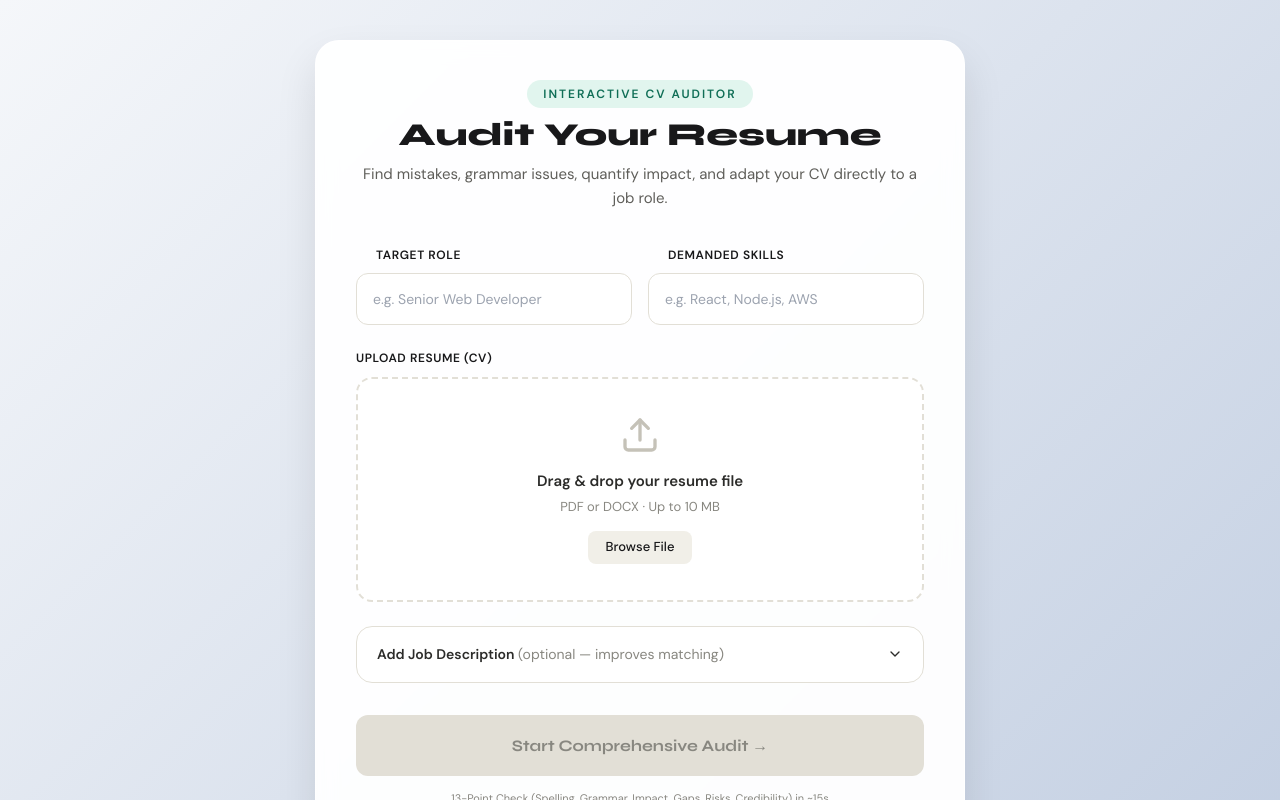
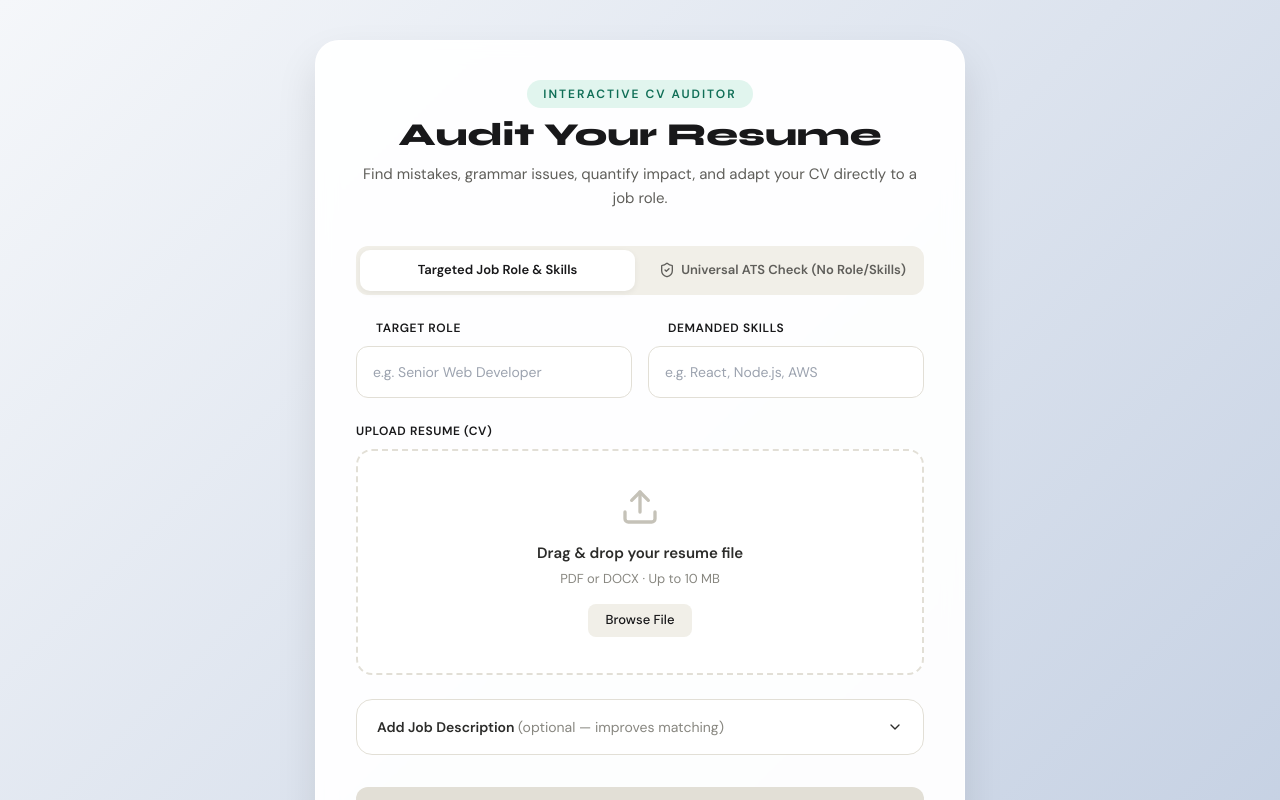
Before and after one commit to Ashwani4545/SkillSync, a Next.js app in the folder frontend/: page /analyze/upload in a window 1280 px wide. Shown: the top 800 px of the page. Built offline with nearby package versions, Linux system fonts and the light colour scheme; no server answers.

Commit message:
Add Universal ATS Check tool card and View More pagination button for resumes list

```diff
--- a/frontend/src/app/analyze/upload/page.tsx
+++ b/frontend/src/app/analyze/upload/page.tsx
@@ -1,13 +1,19 @@
 "use client";
-import { useCallback, useState } from "react";
+import { useCallback, useState, useEffect, Suspense } from "react";
 import { useDropzone } from "react-dropzone";
-import { useRouter } from "next/navigation";
-import { Upload, FileText, X, Loader2, ChevronDown, ChevronUp, Briefcase, Code, FileCode, CheckCircle } from "lucide-react";
+import { useRouter, useSearchParams } from "next/navigation";
+import { Upload, FileText, X, Loader2, ChevronDown, ChevronUp, Briefcase, Code, FileCode, CheckCircle, ShieldCheck } from "lucide-react";
 import { apiClient } from "@/lib/api";
 
-export default function UploadPage() {
+function UploadFormContent() {
   const router = useRouter();
+  const searchParams = useSearchParams();
+  const isUniversalModeParam = searchParams.get("mode") === "universal";
+
   const [file, setFile] = useState<File | null>(null);
+
+  // Universal mode state
+  const [isUniversalMode, setIsUniversalMode] = useState(isUniversalModeParam);
 
   // New Target Job Info states
   const [targetRole, setTargetRole] = useState("");
@@ -22,6 +28,12 @@ export default function UploadPage() {
   // Global page states
   const [uploading, setUploading] = useState(false);
   const [error, setError] = useState("");
+
+  useEffect(() => {
+    if (isUniversalModeParam) {
+      setIsUniversalMode(true);
+    }
+  }, [isUniversalModeParam]);
 
   // Resume Dropzone
   const onDrop = useCallback((accepted: File[]) => {
@@ -79,13 +91,16 @@ export default function UploadPage() {
       setError("Please select or drop a resume file first.");
       return;
     }
+
+    if (!isUniversalMode) {
       if (!targetRole.trim()) {
-      setError("Target job role is required to analyze your CV contextually.");
+        setError("Target job role is required for role-targeted analysis. Or switch to Universal ATS mode.");
         return;
       }
       if (!demandedSkills.trim()) {
-      setError("Please specify the demanded skills for this role.");
+        setError("Please specify demanded skills for role-targeted analysis. Or switch to Universal ATS mode.");
         return;
+      }
     }
 
     setUploading(true);
@@ -100,9 +115,9 @@ export default function UploadPage() {
       // 2. Trigger Comprehensive Audit
       const { data: analysis } = await apiClient.post("/analysis/start", {
         resume_id: resume.id,
-        jd_text: jdText || null,
-        target_role: targetRole,
-        demanded_skills: demandedSkills,
+        jd_text: isUniversalMode ? null : (jdText || null),
+        target_role: isUniversalMode ? "General Professional" : targetRole,
+        demanded_skills: isUniversalMode ? "General Industry Competencies" : demandedSkills,
       });
 
       router.push(`/analyze/result/${analysis.id}`);
@@ -122,6 +137,33 @@ export default function UploadPage() {
           <p style={{ color: "var(--gray-500)", fontSize: 15 }}>Find mistakes, grammar issues, quantify impact, and adapt your CV directly to a job role.</p>
         </div>
 
+        {/* Mode Selector Toggle */}
+        <div style={{ display: "flex", gap: 10, marginBottom: 24, padding: 4, background: "var(--gray-100)", borderRadius: 12 }}>
+          <button
+            type="button"
+            onClick={() => setIsUniversalMode(false)}
+            style={{
+              flex: 1, padding: "10px 14px", borderRadius: 10, border: "none", cursor: "pointer", fontSize: 13, fontWeight: 700,
+              background: !isUniversalMode ? "#fff" : "transparent", color: !isUniversalMode ? "var(--teal-800)" : "var(--gray-500)",
+              boxShadow: !isUniversalMode ? "0 2px 6px rgba(0,0,0,0.06)" : "none", transition: "all 0.2s"
+            }}
+          >
+            Targeted Job Role & Skills
+          </button>
+          <button
+            type="button"
+            onClick={() => setIsUniversalMode(true)}
+            style={{
+              flex: 1, padding: "10px 14px", borderRadius: 10, border: "none", cursor: "pointer", fontSize: 13, fontWeight: 700,
+              background: isUniversalMode ? "var(--teal-700)" : "transparent", color: isUniversalMode ? "#fff" : "var(--gray-500)",
+              boxShadow: isUniversalMode ? "0 2px 6px rgba(0,0,0,0.1)" : "none", transition: "all 0.2s",
+              display: "flex", alignItems: "center", justifyContent: "center", gap: 6
+            }}
+          >
+            <ShieldCheck size={16} /> Universal ATS Check (No Role/Skills)
+          </button>
+        </div>
+
         {error && (
           <div style={{ padding: "14px 18px", background: "var(--coral-50)", borderLeft: "4px solid var(--coral-500)", borderRadius: "8px", color: "var(--coral-800)", fontSize: 14, marginBottom: 24 }}>
             {error}
@@ -131,6 +173,7 @@ export default function UploadPage() {
         <div style={{ display: "flex", flexDirection: "column", gap: 24, marginBottom: 32 }}>
 
           {/* Target Role & Skills Input Group */}
+          {!isUniversalMode ? (
             <div style={{ display: "grid", gridTemplateColumns: "1fr 1fr", gap: 16 }}>
               <div>
                 <label style={{ display: "flex", alignItems: "center", gap: 6, fontSize: 12, fontWeight: 700, color: "var(--gray-600)", marginBottom: 8, textTransform: "uppercase", letterSpacing: "0.05em" }}>
@@ -158,6 +201,14 @@ export default function UploadPage() {
                 />
               </div>
             </div>
+          ) : (
+            <div style={{ padding: "14px 18px", borderRadius: 12, background: "var(--teal-50)", border: "1px solid var(--teal-200)", color: "var(--teal-900)", fontSize: 13, display: "flex", alignItems: "center", gap: 10 }}>
+              <ShieldCheck size={20} color="var(--teal-700)" style={{ flexShrink: 0 }} />
+              <div>
+                <strong>Universal ATS Readiness Mode Active:</strong> Evaluating file parseability, contact validation, keyword density, section structure, and formatting quality without assuming any specific profession.
+              </div>
+            </div>
+          )}
 
           {/* Resume Dropzone */}
           <div>
@@ -292,3 +343,11 @@ export default function UploadPage() {
     </div>
   );
 }
+
+export default function UploadPage() {
+  return (
+    <Suspense fallback={<div style={{ textAlign: "center", padding: 48, color: "var(--gray-500)" }}>Loading upload portal...</div>}>
+      <UploadFormContent />
+    </Suspense>
+  );
+}
--- a/frontend/src/app/dashboard/page.tsx
+++ b/frontend/src/app/dashboard/page.tsx
@@ -4,12 +4,13 @@ import Link from "next/link";
 import {
   FileText, Plus, TrendingUp, Clock, Wand2, GitCompare,
   Target, Calendar, BarChart2, Lock, DollarSign, Github,
-  Users, Shield, Globe, Settings
+  Users, Shield, Globe, Settings, ShieldCheck, ChevronDown, ChevronUp
 } from "lucide-react";
 import { apiClient } from "@/lib/api";
 
 const FEATURE_CARDS = [
   { href:"/analyze/upload",   icon:<Plus size={20}/>,       title:"New analysis",     desc:"Upload a resume for full AI analysis",           color:"var(--teal-700)",   bg:"var(--teal-50)",   plan:"free"   },
+  { href:"/analyze/upload?mode=universal", icon:<ShieldCheck size={20}/>, title:"Universal ATS Check", desc:"Analyze resume ATS readiness without job role or skills", color:"var(--teal-700)", bg:"var(--teal-50)", plan:"free" },
   { href:"/jd-adapter",       icon:<Wand2 size={20}/>,      title:"JD Adapter",       desc:"Tailor your resume to any job description",      color:"var(--blue-700)",   bg:"var(--blue-50)",   plan:"pro"    },
   { href:"/compare",          icon:<GitCompare size={20}/>, title:"A/B Tester",       desc:"Compare two resume versions head-to-head",       color:"var(--purple-700)", bg:"var(--purple-50)", plan:"pro"    },
   { href:"/benchmark",        icon:<BarChart2 size={20}/>,  title:"Benchmark",        desc:"See how you rank vs top 10% in your role",       color:"var(--amber-700)",  bg:"var(--amber-50)",  plan:"pro"    },
@@ -30,6 +31,7 @@ export default function DashboardPage() {
   const [resumes, setResumes] = useState<any[]>([]);
   const [loading, setLoading] = useState(true);
   const [userPlan]            = useState("team"); // replace with real plan from Clerk
+  const [showAllResumes, setShowAllResumes] = useState(false);
 
   useEffect(() => {
     apiClient.get("/resume/")
@@ -38,6 +40,8 @@ export default function DashboardPage() {
   }, []);
 
   const canAccess = (plan: string) => PLAN_RANK[userPlan] >= PLAN_RANK[plan];
+
+  const displayedResumes = showAllResumes ? resumes : resumes.slice(0, 3);
 
   return (
     <div style={{ minHeight:"100vh", background:"var(--gray-50)" }}>
@@ -99,7 +103,7 @@ export default function DashboardPage() {
           </div>
         ) : (
           <div style={{ display:"flex", flexDirection:"column", gap:8 }}>
-            {resumes.map(r => (
+            {displayedResumes.map(r => (
               <div key={r.id} style={{ background:"#fff", borderRadius:"var(--radius-lg)", border:"1px solid var(--gray-200)", padding:"16px 20px", display:"flex", alignItems:"center", gap:14 }}>
                 <div style={{ width:40, height:40, borderRadius:10, background:"var(--teal-50)", display:"flex", alignItems:"center", justifyContent:"center", flexShrink:0 }}>
                   <FileText size={17} color="var(--teal-700)"/>
@@ -127,6 +131,26 @@ export default function DashboardPage() {
                 </div>
               </div>
             ))}
+
+            {resumes.length > 3 && (
+              <div style={{ textAlign: "center", marginTop: 12 }}>
+                <button
+                  onClick={() => setShowAllResumes(!showAllResumes)}
+                  style={{
+                    padding: "10px 20px", borderRadius: 20, border: "1px solid var(--gray-300)",
+                    background: "#fff", color: "var(--gray-700)", fontSize: 13, fontWeight: 700,
+                    cursor: "pointer", display: "inline-flex", alignItems: "center", gap: 6,
+                    transition: "all 0.15s ease"
+                  }}
+                >
+                  {showAllResumes ? (
+                    <>View Less <ChevronUp size={14} /></>
+                  ) : (
+                    <>View More ({resumes.length - 3} more resumes) <ChevronDown size={14} /></>
+                  )}
+                </button>
+              </div>
+            )}
           </div>
         )}
       </div>
```
Lines whose indentation alone changed are shown as unchanged.
